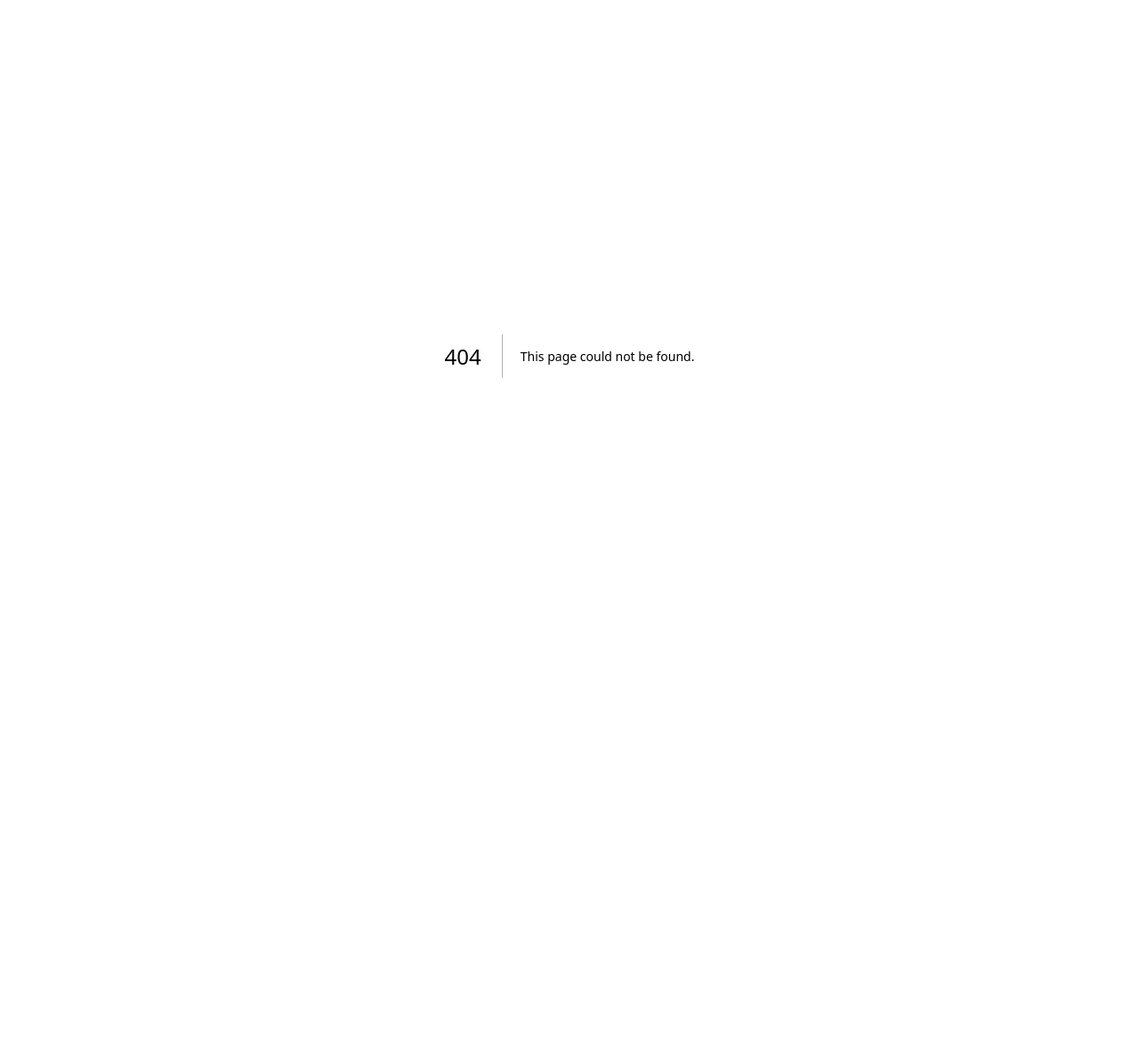
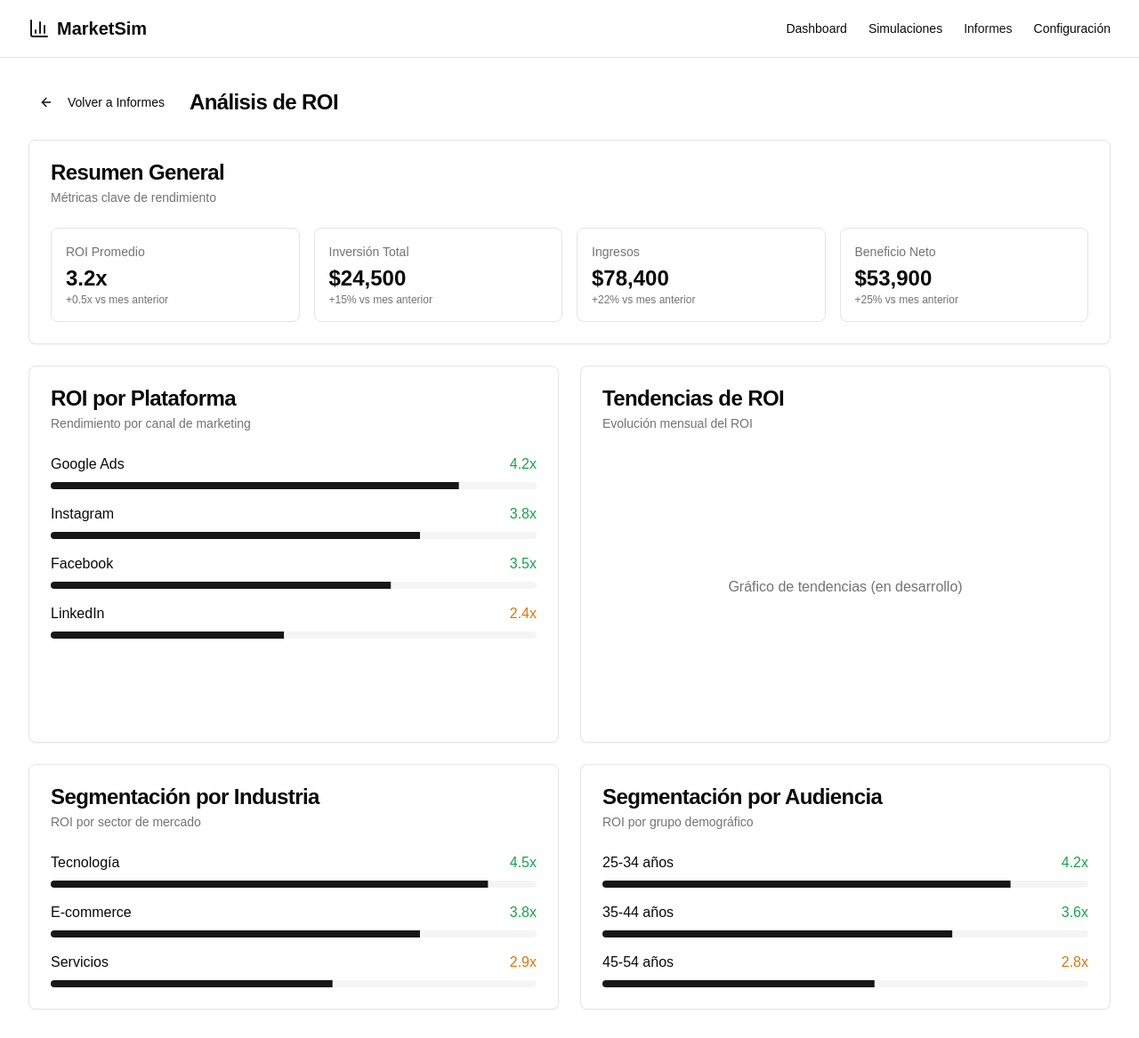
Before and after one commit to morispolanco/market, a Next.js app: page /reports/roi-analysis in a window 1280 px wide. Before the commit this address had no page. Shown: the whole page at 89% size. Before the commit the page ends 800 px from the top, so only its background shows below. Built offline with nearby package versions, Linux system fonts and the light colour scheme.

Commit message:
ROI card

```diff
--- a/app/reports/page.tsx
+++ b/app/reports/page.tsx
@@ -56,8 +56,8 @@ export default function Reports() {
                 <p className="text-center text-muted-foreground">
                   Este informe muestra el rendimiento comparativo de todas tus simulaciones de marketing.
                 </p>
-                <Button className="mt-4" variant="outline" disabled>
-                  Próximamente
+                <Button className="w-full" asChild>
+                  <Link href="/reports/roi-analysis">Ver Análisis Completo</Link>
                 </Button>
               </div>
             </CardContent>
@@ -201,8 +201,8 @@ export default function Reports() {
                 <p className="text-center text-muted-foreground">
                   Este informe identifica tendencias emergentes y oportunidades en el mercado digital.
                 </p>
-                <Button className="mt-4" variant="outline" disabled>
-                  Próximamente
+                <Button className="w-full" asChild>
+                  <Link href="/reports/roi-analysis">Ver Análisis Completo</Link>
                 </Button>
               </div>
             </CardContent>
--- /dev/null
+++ b/app/reports/roi-analysis/page.tsx
@@ -0,0 +1,197 @@
+import Link from "next/link"
+import { ArrowLeft, BarChart3 } from "lucide-react"
+import { Button } from "@/components/ui/button"
+import { Card, CardContent, CardDescription, CardHeader, CardTitle } from "@/components/ui/card"
+import { Progress } from "@/components/ui/progress"
+
+export default function ROIAnalysis() {
+  return (
+    <div className="flex min-h-screen flex-col">
+      <header className="sticky top-0 z-50 w-full border-b bg-background/95 backdrop-blur supports-[backdrop-filter]:bg-background/60">
+        <div className="container flex h-16 items-center justify-between">
+          <div className="flex items-center gap-2">
+            <BarChart3 className="h-6 w-6 text-primary" />
+            <span className="text-xl font-bold">MarketSim</span>
+          </div>
+          <nav className="hidden md:flex gap-6">
+            <Link href="/dashboard" className="text-sm font-medium hover:text-primary">
+              Dashboard
+            </Link>
+            <Link href="/simulations" className="text-sm font-medium hover:text-primary">
+              Simulaciones
+            </Link>
+            <Link href="/reports" className="text-sm font-medium text-primary">
+              Informes
+            </Link>
+            <Link href="/settings" className="text-sm font-medium hover:text-primary">
+              Configuración
+            </Link>
+          </nav>
+        </div>
+      </header>
+      <main className="flex-1 container py-8">
+        <div className="flex items-center mb-6">
+          <Button variant="ghost" size="sm" asChild className="mr-4">
+            <Link href="/reports">
+              <ArrowLeft className="mr-2 h-4 w-4" />
+              Volver a Informes
+            </Link>
+          </Button>
+          <h1 className="text-2xl font-bold tracking-tight">Análisis de ROI</h1>
+        </div>
+
+        <div className="grid gap-6">
+          <Card>
+            <CardHeader>
+              <CardTitle>Resumen General</CardTitle>
+              <CardDescription>Métricas clave de rendimiento</CardDescription>
+            </CardHeader>
+            <CardContent>
+              <div className="grid gap-4 md:grid-cols-2 lg:grid-cols-4">
+                <div className="p-4 border rounded-lg">
+                  <div className="text-sm font-medium text-muted-foreground mb-1">ROI Promedio</div>
+                  <div className="text-2xl font-bold">3.2x</div>
+                  <div className="text-xs text-muted-foreground">+0.5x vs mes anterior</div>
+                </div>
+                <div className="p-4 border rounded-lg">
+                  <div className="text-sm font-medium text-muted-foreground mb-1">Inversión Total</div>
+                  <div className="text-2xl font-bold">$24,500</div>
+                  <div className="text-xs text-muted-foreground">+15% vs mes anterior</div>
+                </div>
+                <div className="p-4 border rounded-lg">
+                  <div className="text-sm font-medium text-muted-foreground mb-1">Ingresos</div>
+                  <div className="text-2xl font-bold">$78,400</div>
+                  <div className="text-xs text-muted-foreground">+22% vs mes anterior</div>
+                </div>
+                <div className="p-4 border rounded-lg">
+                  <div className="text-sm font-medium text-muted-foreground mb-1">Beneficio Neto</div>
+                  <div className="text-2xl font-bold">$53,900</div>
+                  <div className="text-xs text-muted-foreground">+25% vs mes anterior</div>
+                </div>
+              </div>
+            </CardContent>
+          </Card>
+
+          <div className="grid gap-6 md:grid-cols-2">
+            <Card>
+              <CardHeader>
+                <CardTitle>ROI por Plataforma</CardTitle>
+                <CardDescription>Rendimiento por canal de marketing</CardDescription>
+              </CardHeader>
+              <CardContent>
+                <div className="space-y-4">
+                  <div className="space-y-2">
+                    <div className="flex items-center justify-between">
+                      <div className="font-medium">Google Ads</div>
+                      <div className="text-green-600">4.2x</div>
+                    </div>
+                    <Progress value={84} className="h-2" />
+                  </div>
+                  <div className="space-y-2">
+                    <div className="flex items-center justify-between">
+                      <div className="font-medium">Instagram</div>
+                      <div className="text-green-600">3.8x</div>
+                    </div>
+                    <Progress value={76} className="h-2" />
+                  </div>
+                  <div className="space-y-2">
+                    <div className="flex items-center justify-between">
+                      <div className="font-medium">Facebook</div>
+                      <div className="text-green-600">3.5x</div>
+                    </div>
+                    <Progress value={70} className="h-2" />
+                  </div>
+                  <div className="space-y-2">
+                    <div className="flex items-center justify-between">
+                      <div className="font-medium">LinkedIn</div>
+                      <div className="text-amber-600">2.4x</div>
+                    </div>
+                    <Progress value={48} className="h-2" />
+                  </div>
+                </div>
+              </CardContent>
+            </Card>
+
+            <Card>
+              <CardHeader>
+                <CardTitle>Tendencias de ROI</CardTitle>
+                <CardDescription>Evolución mensual del ROI</CardDescription>
+              </CardHeader>
+              <CardContent>
+                <div className="h-[300px] flex items-center justify-center">
+                  <p className="text-muted-foreground">Gráfico de tendencias (en desarrollo)</p>
+                </div>
+              </CardContent>
+            </Card>
+          </div>
+
+          <div className="grid gap-6 md:grid-cols-2">
+            <Card>
+              <CardHeader>
+                <CardTitle>Segmentación por Industria</CardTitle>
+                <CardDescription>ROI por sector de mercado</CardDescription>
+              </CardHeader>
+              <CardContent>
+                <div className="space-y-4">
+                  <div className="space-y-2">
+                    <div className="flex items-center justify-between">
+                      <div>Tecnología</div>
+                      <div className="text-green-600">4.5x</div>
+                    </div>
+                    <Progress value={90} className="h-2" />
+                  </div>
+                  <div className="space-y-2">
+                    <div className="flex items-center justify-between">
+                      <div>E-commerce</div>
+                      <div className="text-green-600">3.8x</div>
+                    </div>
+                    <Progress value={76} className="h-2" />
+                  </div>
+                  <div className="space-y-2">
+                    <div className="flex items-center justify-between">
+                      <div>Servicios</div>
+                      <div className="text-amber-600">2.9x</div>
+                    </div>
+                    <Progress value={58} className="h-2" />
+                  </div>
+                </div>
+              </CardContent>
+            </Card>
+
+            <Card>
+              <CardHeader>
+                <CardTitle>Segmentación por Audiencia</CardTitle>
+                <CardDescription>ROI por grupo demográfico</CardDescription>
+              </CardHeader>
+              <CardContent>
+                <div className="space-y-4">
+                  <div className="space-y-2">
+                    <div className="flex items-center justify-between">
+                      <div>25-34 años</div>
+                      <div className="text-green-600">4.2x</div>
+                    </div>
+                    <Progress value={84} className="h-2" />
+                  </div>
+                  <div className="space-y-2">
+                    <div className="flex items-center justify-between">
+                      <div>35-44 años</div>
+                      <div className="text-green-600">3.6x</div>
+                    </div>
+                    <Progress value={72} className="h-2" />
+                  </div>
+                  <div className="space-y-2">
+                    <div className="flex items-center justify-between">
+                      <div>45-54 años</div>
+                      <div className="text-amber-600">2.8x</div>
+                    </div>
+                    <Progress value={56} className="h-2" />
+                  </div>
+                </div>
+              </CardContent>
+            </Card>
+          </div>
+        </div>
+      </main>
+    </div>
+  )
+}
```
